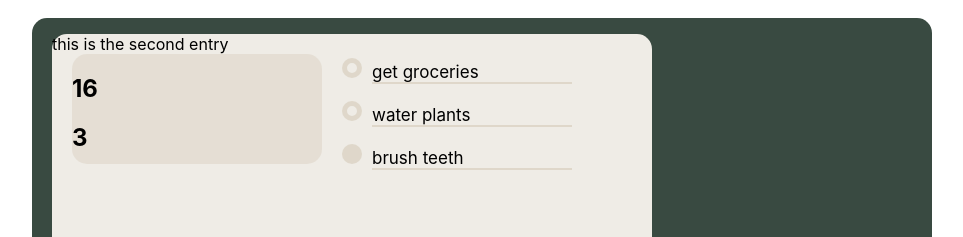
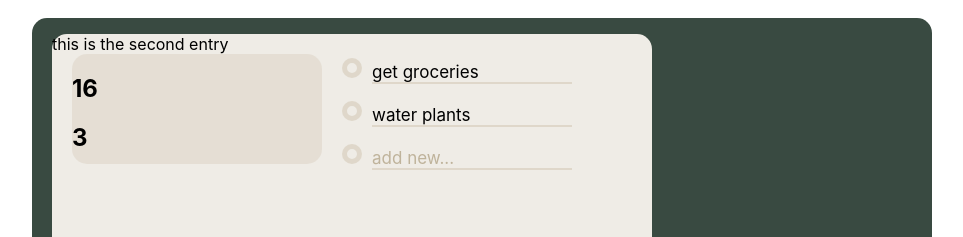
Before and after one commit to samuelmanor/aden-react-node, a React (Create React App) app: page / in a window 1280 px wide. Shown: the top 237 px of the page, without its empty margins (232-1195 px from the left). Built offline with nearby package versions, Linux system fonts and the light colour scheme; data requests are answered from the project's data file.

Commit message:
added third state to todo obj where its blank and prompts to add new

```diff
--- a/db.json
+++ b/db.json
@@ -55,8 +55,8 @@
           "id": 2
         },
         {
-          "task": "brush teeth",
-          "completed": true,
+          "task": "",
+          "completed": false,
           "id": 3
         }
       ],
--- a/src/components/ToDo.js
+++ b/src/components/ToDo.js
@@ -4,7 +4,7 @@ function ToDo({ id, task, completed, handleUpdate }) {
     const [editingState, setEditingState] = useState(false);
     const [taskText, setTaskText] = useState(task);
 
-    const toDoStyle = { // clean this up lol
+    const toDoStyle = {
         done: {
             height: 20,
             width: 20,
@@ -34,6 +34,10 @@ function ToDo({ id, task, completed, handleUpdate }) {
             fontSize: 17,
         },
 
+        blank: {
+            color: '#bfb39b',
+        },
+
         task: {
             display: 'inline-block',
             marginLeft: 10,
@@ -52,17 +56,37 @@ function ToDo({ id, task, completed, handleUpdate }) {
             border: 'none',
             backgroundColor: 'transparent',
             fontSize: 18,
+            cursor: 'pointer'
         }
     };
 
     function updateTask() {
+        handleUpdate(id, 'task', taskText);
+        setEditingState(false);
+
         if (taskText === '') {
-            const input = document.getElementById('text-box');
-            input.placeholder = 'cannot be blank!';         // OR: delete whole task and replace with plus button for adding new one
+            handleUpdate(id, 'state', false);
+        }
+    };
+
+    const toDoInput =
+        <div style={toDoStyle.task}>
+            <input style={toDoStyle.input} type='text' id='text-box' value={taskText} onChange={(e) => setTaskText(e.target.value)} />
+            <button style={toDoStyle.button} onClick={updateTask}>save</button>
+        </div>;
+
+    const toDoReg = <p onClick={() => setEditingState(true)} style={toDoStyle.p}>{task}</p>;
+
+    const toDoBlank = <p onClick={() => setEditingState(true)} style={{ ...toDoStyle.p, ...toDoStyle.blank }}>add new...</p>
+
+    function showToDo() {
+        if (taskText === '' && editingState === false) {
+            return toDoBlank;
+        } else if (editingState === true) {
+            return toDoInput;
         } else {
-            handleUpdate(id, 'task', taskText);
-            setEditingState(false);
-        }
+            return toDoReg;
+        };
     };
 
     useEffect(() => {
@@ -70,18 +94,12 @@ function ToDo({ id, task, completed, handleUpdate }) {
         if (input) {
             input.focus();
         }
-    }, [editingState])
+    }, [editingState]);
 
     return (
         <div>
             {completed ? <div style={toDoStyle.done}onClick={() => handleUpdate(id, 'state', false)}></div> : <div style={toDoStyle.notDone} onClick={() => handleUpdate(id, 'state', true)}></div>}
-
-            {editingState ?
-            <div style={toDoStyle.task}>
-                <input style={toDoStyle.input} type='text' id='text-box' value={taskText} onChange={(e) => setTaskText(e.target.value)} />
-                <button style={toDoStyle.button} onClick={updateTask}>save</button>
-            </div>
-            : <p onClick={() => setEditingState(true)} style={toDoStyle.p}>{task}</p>}
+            {showToDo()}
         </div>
     );
 };
```
